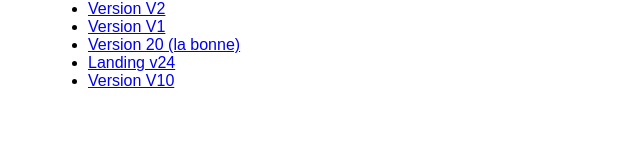
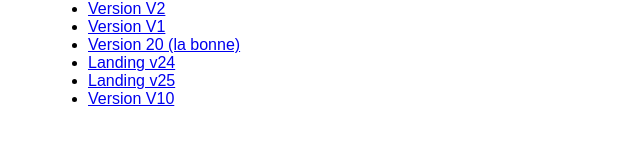
Before and after one commit to manongarnierfilovent-cell/Qui-sommes-nous-Conciergerie, a plain HTML site: page index.html in a window 1280 px wide. Shown: the part 414-556 px from the top of the page, without its empty margins (0-640 px from the left). Drawn offline with Linux system fonts and the light colour scheme.

Commit message:
Update index.html

```diff
--- a/index.html
+++ b/index.html
@@ -29,6 +29,7 @@
   <li><a href="conciergerie-filovent-V1.html">Version V1</a></li>
   <li><a href="v20(la bonne)filovent-landing_1.html">Version 20 (la bonne)</a></li>
   <li><a href="filovent-v24.html">Landing v24</a></li>
+  <li><a href="filovent-v24.html">Landing v25</a></li>
 
   <li><a href="filovent-V10.html">Version V10</a></li>
 </ul>
```
